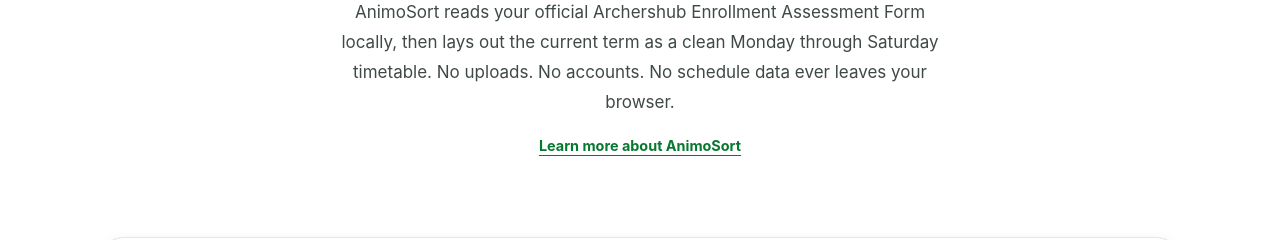
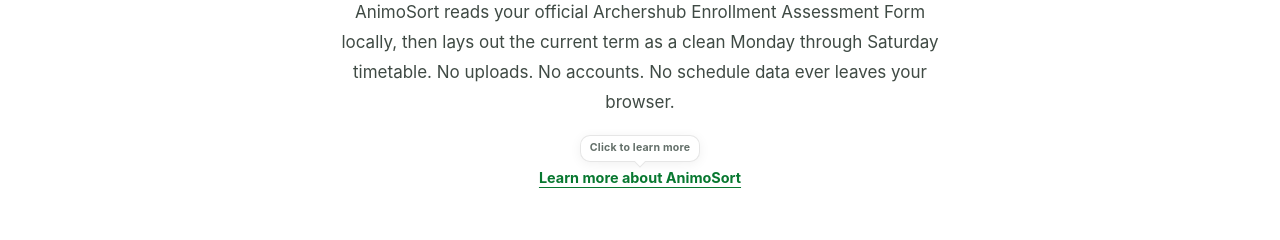
Before and after one commit to sakudiff/Animo-Sort, a website with bundled scripts: page index.html in a window 1280 px wide. Shown: the part 296-536 px from the top of the page. Built offline with nearby package versions, Linux system fonts and the light colour scheme.

Commit message:
feat(home): nudge users toward about page

```diff
--- a/index.html
+++ b/index.html
@@ -76,7 +76,10 @@
           then lays out the current term as a clean Monday through Saturday timetable.
           No uploads. No accounts. No schedule data ever leaves your browser.
         </p>
-        <a class="hero-about-link reveal reveal-delay-3" href="about.html">Learn more about AnimoSort</a>
+        <div class="hero-about-cta reveal reveal-delay-3">
+          <span class="hero-about-nudge" aria-hidden="true">Click to learn more</span>
+          <a class="hero-about-link" href="about.html">Learn more about AnimoSort</a>
+        </div>
       </div>
     </section>
 
--- a/styles.css
+++ b/styles.css
@@ -368,9 +368,58 @@ div[id*="netlify"] {
   margin: 20px auto 0;
 }
 
+.hero-about-cta {
+  display: inline-flex;
+  flex-direction: column;
+  align-items: center;
+  gap: 5px;
+  margin-top: 18px;
+}
+
+.hero-about-nudge {
+  position: relative;
+  padding: 5px 9px;
+  border: 1px solid var(--border);
+  border-radius: var(--control-radius);
+  background: var(--surface);
+  box-shadow: var(--shadow-sm);
+  color: var(--text-3);
+  font-size: 0.66rem;
+  font-weight: 700;
+  letter-spacing: 0.02em;
+  line-height: 1.35;
+  white-space: nowrap;
+  opacity: 0;
+  transform: translateY(4px);
+}
+
+.hero-about-nudge::after {
+  content: '';
+  position: absolute;
+  bottom: -5px;
+  left: 50%;
+  width: 8px;
+  height: 8px;
+  border-right: 1px solid var(--border);
+  border-bottom: 1px solid var(--border);
+  background: var(--surface);
+  transform: translateX(-50%) rotate(45deg);
+}
+
+.hero-about-cta.visible .hero-about-nudge {
+  animation: heroAboutNudgeIn 0.45s var(--silk) 0.25s forwards;
+}
+
+@keyframes heroAboutNudgeIn {
+  to {
+    opacity: 1;
+    transform: translateY(0);
+  }
+}
+
 .hero-about-link {
   display: inline-flex;
-  margin-top: 18px;
+  margin-top: 0;
   color: var(--accent);
   font-size: 0.9rem;
   font-weight: 700;
@@ -1580,6 +1629,11 @@ div[id*="netlify"] {
     animation: none !important;
   }
 
+  .hero-about-nudge {
+    opacity: 1;
+    transform: none;
+  }
+
   .reveal {
     opacity: 1;
     transform: none;
```
